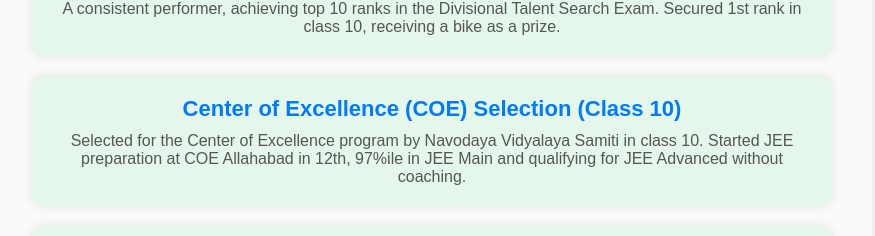
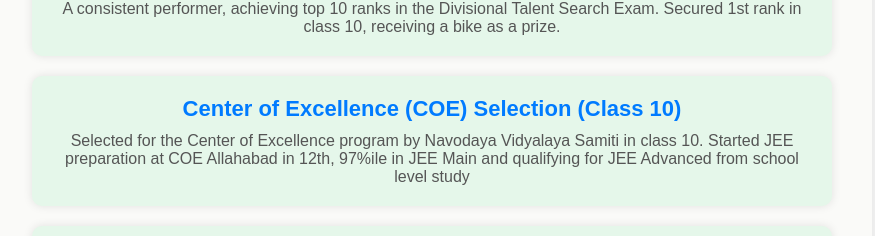
Before and after one commit to Vedp9984/Vedp9984.github.io, a plain HTML site: page index.html in a window 1280 px wide. Shown: the part 2148-2384 px from the top of the page, without its empty margins (208-1083 px from the left). Drawn offline with Linux system fonts and the light colour scheme.

Commit message:
Update index.html

```diff
--- a/index.html
+++ b/index.html
@@ -82,7 +82,7 @@
 
         <article>
             <h2>Center of Excellence (COE) Selection (Class 10)</h2>
-            <p>Selected for the Center of Excellence program by Navodaya Vidyalaya Samiti in class 10. Started JEE preparation at COE Allahabad in 12th, 97%ile in JEE Main and qualifying for JEE Advanced without coaching.</p>
+            <p>Selected for the Center of Excellence program by Navodaya Vidyalaya Samiti in class 10. Started JEE preparation at COE Allahabad in 12th, 97%ile in JEE Main and qualifying for JEE Advanced from school level study </p>
         </article>
 
         <article>
```
